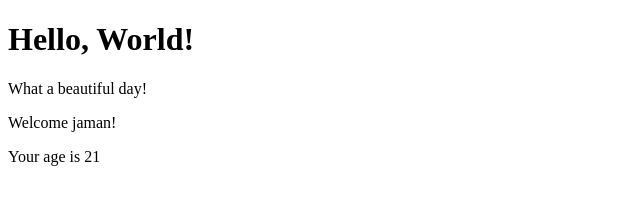
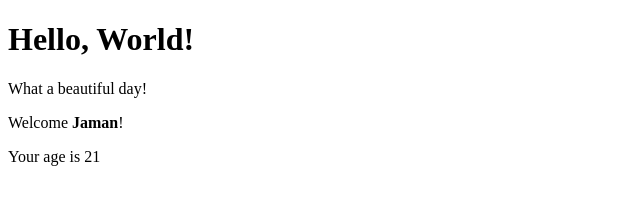
Before and after one commit to Erodot0/react-exercises, a React (Create React App) app in the folder my-app/: page / in a window 1280 px wide. Shown: the top 204 px of the page, without its empty margins (0-640 px from the left). Built offline with nearby package versions, Linux system fonts and the light colour scheme.

Commit message:
added jsx expression in app.js

```diff
--- a/my-app/src/App.js
+++ b/my-app/src/App.js
@@ -1,13 +1,15 @@
 import React from "react";
 import { HelloWorld } from "./HelloWorld";
 import { Welcome } from "./Welcome";
+
+const name = <strong>Jaman</strong>
 
 export class App extends React.Component {
     render() {
         return (
             <div>
                 <HelloWorld />
-                <Welcome name="jaman" age="21"/>
+                <Welcome name={name} age="21"/>
             </div>
         )
     }
```
